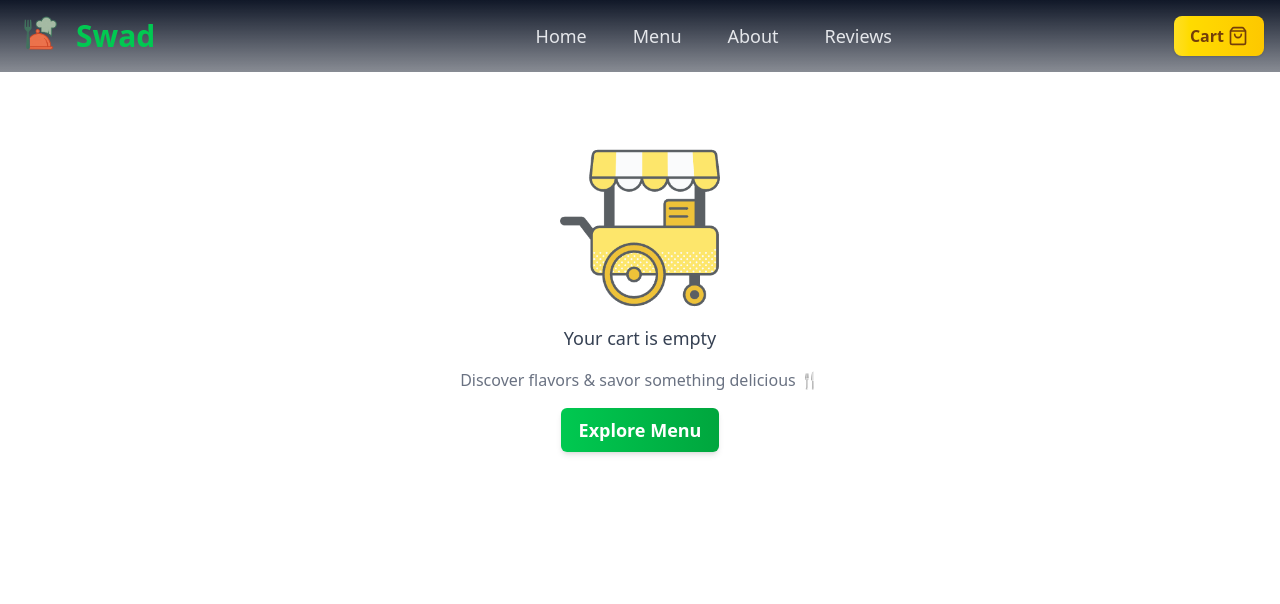
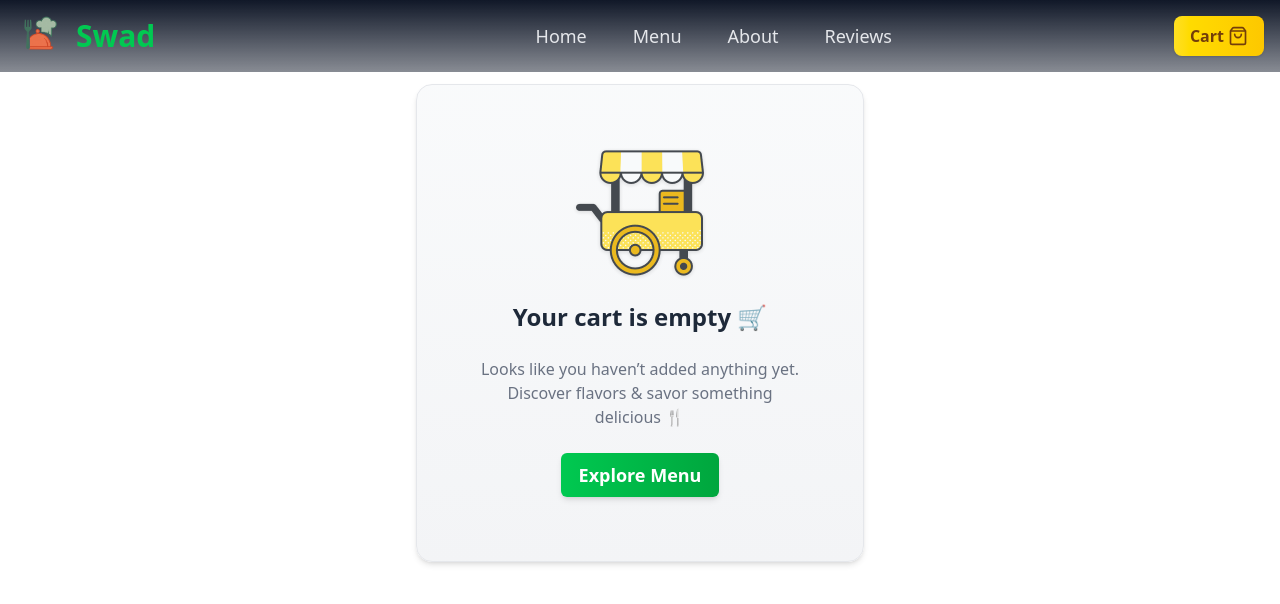
Before and after one commit to ravikanttarare95/swad-tasty-food, a React (Vite) app: page /cart in a window 1280 px wide. Shown: the top 604 px of the page. Built offline with nearby package versions, Linux system fonts and the light colour scheme.

Commit message:
reduce() and style cart

```diff
--- a/src/views/Cart.jsx
+++ b/src/views/Cart.jsx
@@ -40,25 +40,24 @@ function Cart() {
       <Navbar />
       <div className="p-6 mt-15">
         {addedCart.length === 0 ? (
-          <div className="flex flex-col items-center justify-center py-16 text-center space-y-4">
+          <div className="flex flex-col items-center justify-center py-16 text-center space-y-6 bg-gradient-to-b from-gray-50 to-gray-100 rounded-2xl shadow-md border border-gray-200 max-w-md mx-auto">
             <img
               src={FoodCartImg}
               alt="Food Cart"
-              className="w-40 opacity-80"
+              className="w-32 opacity-90 drop-shadow-sm"
             />
-            <p className="text-gray-700 text-lg font-medium">
-              Your cart is empty
-            </p>
-            <p className="text-gray-500">
-              Discover flavors & savor something delicious 🍴
+            <h2 className="text-2xl font-semibold text-gray-800">
+              Your cart is empty 🛒
+            </h2>
+            <p className="text-gray-500 text-base max-w-xs">
+              Looks like you haven’t added anything yet. Discover flavors &
+              savor something delicious 🍴
             </p>
             <Button
               btnVariant="primary"
               btnTitle="Explore Menu"
-              size={"md"}
-              onBtnClick={() => {
-                navigate("/menu");
-              }}
+              size="md"
+              onBtnClick={() => navigate("/menu")}
             />
           </div>
         ) : (
@@ -104,16 +103,25 @@ function Cart() {
 
                 {/* Total Section */}
                 <div className="text-right">
-                  <p className="text-gray-700">Qty: {item.quantity}</p>
-                  <p className="text-green-600 font-semibold">
+                  <p className="text-gray-600">Qty: {item.quantity}</p>
+                  <p className="text-gray-600 font-semibold">
                     Total: ₹{item.price * item.quantity}
                   </p>
                 </div>
               </div>
             ))}
-            <p className="text-end border-t-2 border-gray-300 pt-2">
-              To Pay:{}{" "}
-            </p>
+
+            <div className="flex justify-between items-center bg-white border-t-2 border-gray-400 mt-7 px-5 py-3">
+              <span className="text-lg font-medium text-gray-700">To Pay</span>
+              <span className="text-2xl font-bold text-green-600">
+                ₹
+                {addedCart.reduce(
+                  (accumulator, item) =>
+                    accumulator + item.price * item.quantity,
+                  0
+                )}
+              </span>
+            </div>
           </div>
         )}
       </div>
--- a/src/views/Reviews.jsx
+++ b/src/views/Reviews.jsx
@@ -29,7 +29,7 @@ function Reviews() {
   useEffect(() => {
     const storedReviews = JSON.parse(localStorage.getItem("reviews")) || [];
     setReviews([...storedReviews, ...REVIEWS_DATA]);
-  }, [formData]);
+  }, []);
 
   const handleChange = (e) => {
     const { name, value } = e.target;
```
